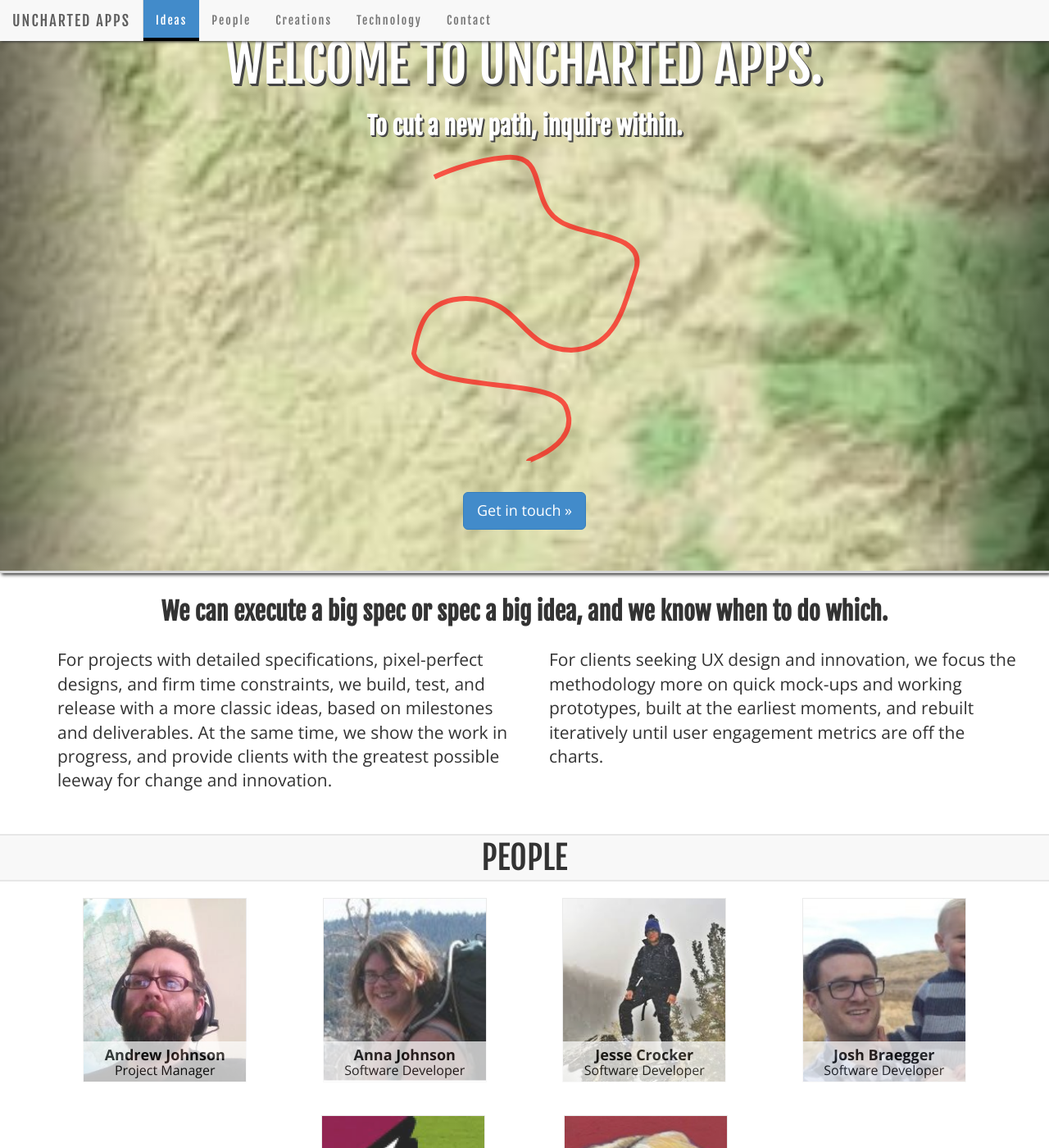
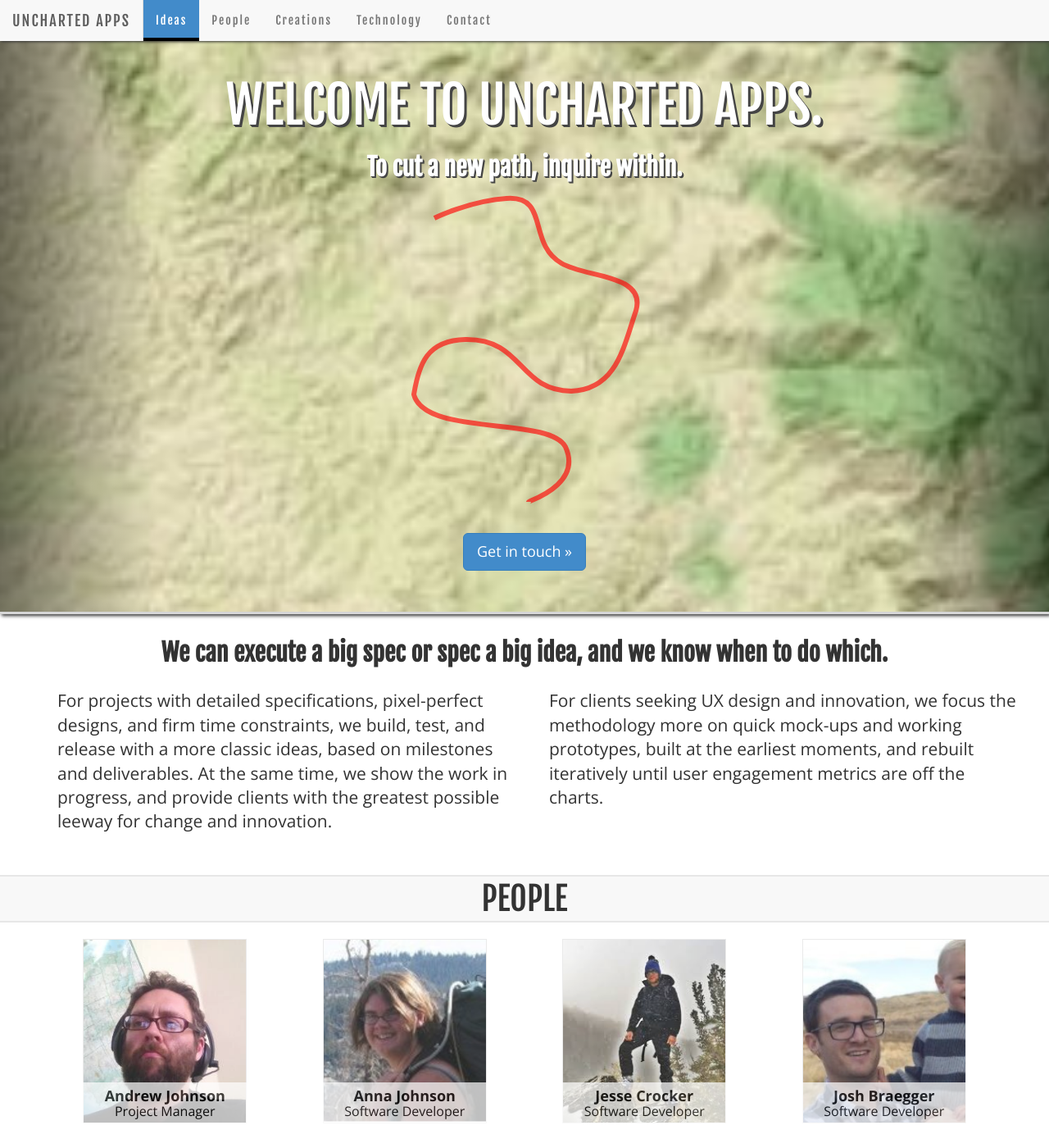
Before and after one commit to trailbehind/consulting-website, a Jekyll site: the page built from index.html, in a window 1280 px wide and 1400 px high. Shown: the whole window at 82% size. Built offline with Jekyll 4.4.1, drawn with Linux system fonts in a browser that asks for light colours; nearby versions of some CDN libraries.

Commit message:
Update style.css

```diff
--- a/css/style.css
+++ b/css/style.css
@@ -30,7 +30,6 @@ body {
 	}
 
 /* Move down content because we have a fixed navbar that is 50px tall
-  padding-top: 50px;
   background:url('{{ site.baseurl }}/images/map_background_2.jpg');
   background-size:500px 500px;
   background-repeat:no-repeat;
@@ -38,6 +37,8 @@ body {
   background-position:center;
 */
 body {
+	  padding-top: 50px;
+
 	     background:url('{{ site.baseurl }}/images/map_background_2.jpg');
         -webkit-background-size: cover;
         -moz-background-size: cover;
```
